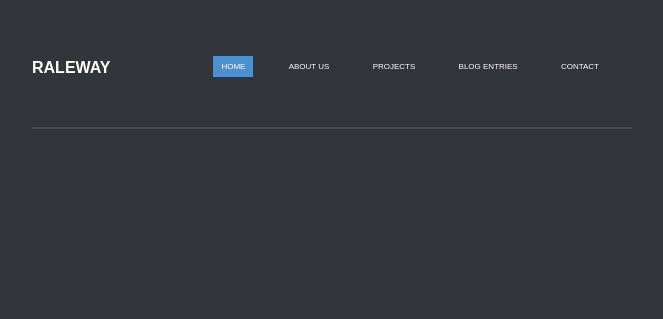
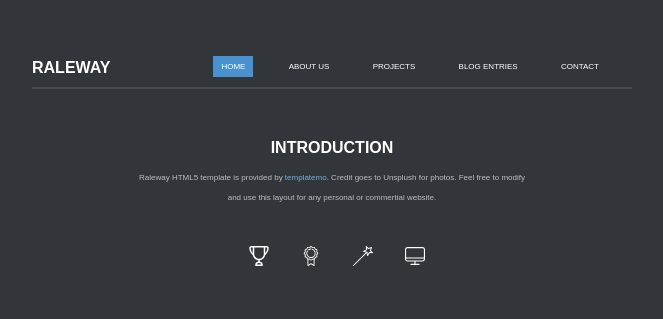
Before and after one commit to yuliyapetrenko/myfirstproject, a website: page index.html in a window 1280 px wide. Shown: the whole page, without its empty margins (196-859 px from the left). Drawn offline with Linux system fonts and the light colour scheme; a web font is replaced by a local one.

Commit message:
Intro added.

```diff
--- a/index.html
+++ b/index.html
@@ -23,6 +23,25 @@
         <li class="header__menu-item">CONTACT</li>
       </ul>
     </div>
+    <div class="intro">
+      <h1 class="intro__head">INTRODUCTION</h1>
+      <p class="intro__text">Raleway HTML5 template is provided by <a href="#" class="intro__link">templatemo</a>. Credit goes to Unsplush for photos. Feel free to modify<br> and use this layout for any personal or commertial website.</p>
+      <ul class="intro-icons">
+        <li class="intro-icons__item">
+          <img class="intro-icons__pic" src="static/img/cup.svg" />
+        </li>
+        <li class="intro-icons__item">
+          <img class="intro-icons__pic" src="static/img/badge.svg" />
+        </li>
+        <li class="intro-icons__item">
+          <img class="intro-icons__pic" src="static/img/wand.svg" />
+        </li>
+        <li class="intro-icons__item">
+          <img class="intro-icons__pic" src="static/img/monitor.svg" />
+        </li>
+      </ul>
+
+  </div>
 
   </div>
 </body>
--- a/styles.css
+++ b/styles.css
@@ -8,7 +8,6 @@ body {
   width: 600px;
   font-size: 8px;
   color: white;
-  border-bottom: 2px solid #474A4F;
   margin-left: 220px;
   padding-bottom: 40px;
 }
@@ -17,6 +16,8 @@ body {
   display: flex;
   justify-content: space-between;
   padding-top: 40px;
+  border-bottom: 2px solid #474A4F;
+
 }
 
 .header__logo {
@@ -38,5 +39,35 @@ body {
 
 .header__menu-item_active {
   background: #4A91CF;
+}
+
+.intro {
+  text-align: center;
+  margin-top: 50px;
 
 }
+
+.intro__text {
+  color: #BBBEC3;
+  line-height: 20px;
+}
+
+.intro__link {
+  color: #72B4D6;
+  text-decoration: none;
+}
+
+.intro-icons {
+  list-style: none;
+}
+
+.intro-icons__item {
+  display: inline-block;
+}
+
+.intro-icons__pic {
+  width: 20px;
+  height: 20px;
+  margin-right: 30px;
+  margin-top: 30px;
+}
```
Also changed, not shown: static/img/badge.svg (added), static/img/cup.svg (added), static/img/monitor.svg (added), static/img/wand.svg (added).
